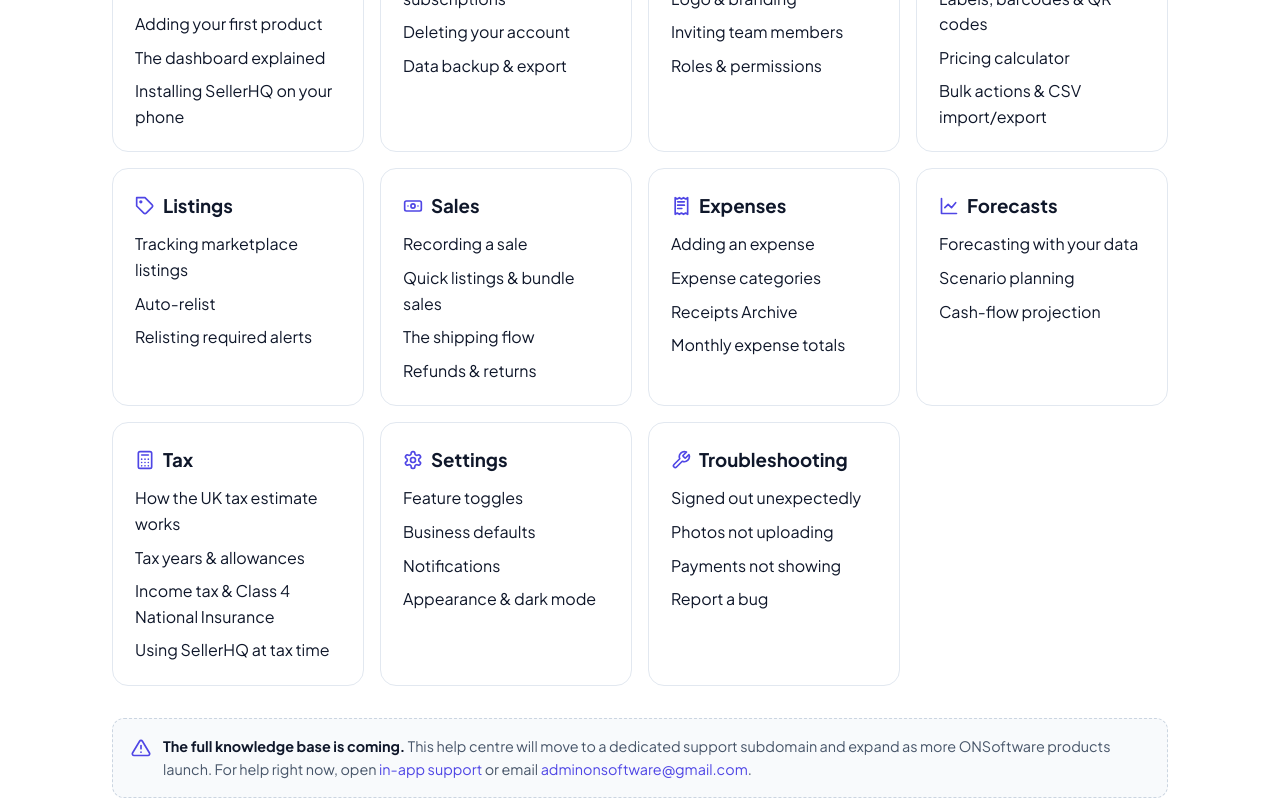
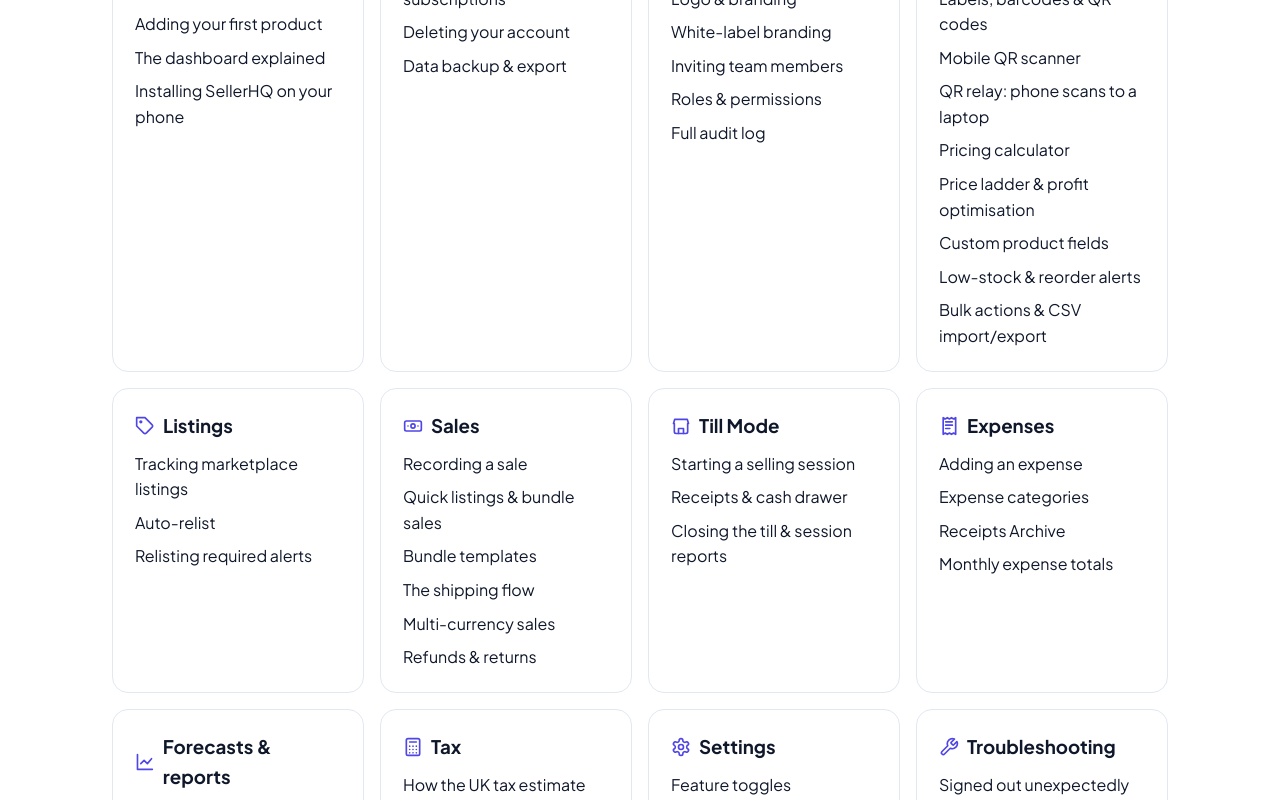
Before and after one commit to ONSoftware-Applications/ONSoftware, a React (Vite) app: page /support in a window 1280 px wide. Shown: the part 960-1760 px from the top of the page. Built offline with nearby package versions, Linux system fonts and the light colour scheme.

Commit message:
Big Update for SellerHQ applications

```diff
--- a/src/components/PricingTable.tsx
+++ b/src/components/PricingTable.tsx
@@ -39,11 +39,6 @@
                   {feature}
                 </li>
               ))}
-              {plan.planned?.map((feature) => (
-                <li className="ons-plan__soon" key={feature}>
-                  {feature}
-                </li>
-              ))}
             </ul>
 
             <a
--- a/src/lib/plans.ts
+++ b/src/lib/plans.ts
@@ -5,7 +5,6 @@
   monthlyPrice: number
   highlighted?: boolean
   available: string[]
-  planned?: string[]
 }
 
 export const ANNUAL_DISCOUNT = 0.05
@@ -87,12 +86,9 @@
       'Full audit log',
       'Accounting export',
       'QR relay: send phone scans to a laptop',
+      'Till Mode: full point-of-sale with sessions, receipts & cash drawer',
+      'White-label branding (your name, logo & colour)',
       'Priority support',
-    ],
-    planned: [
-      'Marketplace API integrations',
-      'API & webhooks',
-      'White-label branding',
     ],
   },
 ]
--- a/src/lib/support.ts
+++ b/src/lib/support.ts
@@ -41,8 +41,10 @@
       'Creating multiple businesses',
       'Business settings',
       'Logo & branding',
+      'White-label branding',
       'Inviting team members',
       'Roles & permissions',
+      'Full audit log',
     ],
   },
   {
@@ -53,7 +55,12 @@
       'Product statuses explained',
       'Photographing products',
       'Labels, barcodes & QR codes',
+      'Mobile QR scanner',
+      'QR relay: phone scans to a laptop',
       'Pricing calculator',
+      'Price ladder & profit optimisation',
+      'Custom product fields',
+      'Low-stock & reorder alerts',
       'Bulk actions & CSV import/export',
     ],
   },
@@ -74,8 +81,20 @@
     topics: [
       'Recording a sale',
       'Quick listings & bundle sales',
+      'Bundle templates',
       'The shipping flow',
+      'Multi-currency sales',
       'Refunds & returns',
+    ],
+  },
+  {
+    id: 'till',
+    label: 'Till Mode',
+    icon: 'store',
+    topics: [
+      'Starting a selling session',
+      'Receipts & cash drawer',
+      'Closing the till & session reports',
     ],
   },
   {
@@ -91,12 +110,14 @@
   },
   {
     id: 'forecasts',
-    label: 'Forecasts',
+    label: 'Forecasts & reports',
     icon: 'chart',
     topics: [
       'Forecasting with your data',
       'Scenario planning',
       'Cash-flow projection',
+      'P&L & inventory health reports',
+      'Stock ageing',
     ],
   },
   {
@@ -107,6 +128,8 @@
       'How the UK tax estimate works',
       'Tax years & allowances',
       'Income tax & Class 4 National Insurance',
+      'Quarterly deadlines & filing',
+      'Accounting export',
       'Using SellerHQ at tax time',
     ],
   },
--- a/src/pages/Home.tsx
+++ b/src/pages/Home.tsx
@@ -57,7 +57,7 @@
                 <strong>1</strong> live product
               </span>
               <span>
-                <strong>{future.length}</strong> in development
+                <strong>Free</strong> to start
               </span>
               <span>
                 <strong>UK</strong> based
--- a/src/pages/Pricing.tsx
+++ b/src/pages/Pricing.tsx
@@ -15,6 +15,11 @@
     question: 'Is there an annual discount?',
     answer:
       'Yes — choosing annual billing saves you 5% compared to paying monthly.',
+  },
+  {
+    question: 'Are all the listed features available today?',
+    answer:
+      'Yes. SellerHQ is feature-complete — every feature shown on a plan ships with that plan. There are no “coming soon” placeholders.',
   },
   {
     question: 'What happens if I cancel?',
--- a/src/pages/Products.tsx
+++ b/src/pages/Products.tsx
@@ -55,8 +55,8 @@
       <section className="ons-section">
         <div className="ons-container">
           <Cta
-            title="SellerHQ is live now"
-            text="The first ONSoftware application is ready. Manage inventory, sales, expenses and taxes in one place."
+            title="SellerHQ is finished and live"
+            text="The first ONSoftware application is feature-complete. Manage inventory, sales, expenses and taxes in one place — free to start."
           >
             <a className="ons-btn ons-btn--light ons-btn--lg" href={`${APP_URL}/register`}>
               Get started free →
--- a/src/pages/SellerHQ.tsx
+++ b/src/pages/SellerHQ.tsx
@@ -34,6 +34,10 @@
     text: 'Record single sales, quick listings and bundle sales, with fees, costs and profit per sale.',
   },
   {
+    title: 'Till Mode & point of sale',
+    text: 'A full point-of-sale with sessions, receipts and a cash drawer — built for markets, fairs and shop counters.',
+  },
+  {
     title: 'Listings & auto-relist',
     text: 'Keep an eye on your eBay, Vinted, Etsy and Depop listings, with auto-relist reminders.',
   },
@@ -50,12 +54,16 @@
     text: 'Predict future performance, plan scenarios and export P&L and stock-ageing reports.',
   },
   {
-    title: 'UK tax estimate',
-    text: 'Income tax and Class 4 National Insurance estimates per tax year, from your actual data.',
+    title: 'UK tax',
+    text: 'Income tax and Class 4 National Insurance estimates, with quarterly deadlines and filing on Pro.',
   },
   {
     title: 'Photos, QR & barcodes',
-    text: 'Compressed product photos, printable labels, QR codes and a mobile scanner for stock checks.',
+    text: 'Compressed product photos, printable labels, QR codes, a mobile scanner and QR relay to send phone scans to a laptop.',
+  },
+  {
+    title: 'Team & white-label',
+    text: '5 team seats with roles and a full audit log, plus white-label branding with your own name, logo and colour.',
   },
 ]
 
@@ -121,7 +129,12 @@
   {
     question: 'Can I use it with my team?',
     answer:
-      'Yes. The Business plan includes 5 team seats with roles (owner, admin, member), invite codes and an audit log.',
+      'Yes. The Business plan includes 5 team seats with roles (owner, admin, member), invite codes, an audit log and white-label branding.',
+  },
+  {
+    question: 'What is Till Mode?',
+    answer:
+      'Till Mode is SellerHQ’s point of sale, available on the Business plan. It gives you selling sessions, printed-style receipts and a cash drawer, so you can sell in person at markets, fairs or a shop counter.',
   },
   {
     question: 'Is my data secure?',
@@ -159,7 +172,7 @@
             <div className="ons-hero__proof">
               <span className="ons-badge ons-badge--live">
                 <span className="ons-badge__dot" aria-hidden="true" />
-                Live
+                Feature complete
               </span>
               <span>
                 Free to start
@@ -234,6 +247,10 @@
               It’s built for independent businesses and individuals, not
               enterprises. No bloat, no features you’ll never open — just the
               tools you need to manage, organise and grow.
+            </p>
+            <p>
+              SellerHQ is feature-complete. Everything on the pricing page is
+              available today — there’s nothing hidden behind a “coming soon”.
             </p>
           </div>
         </div>
--- a/src/pages/Support.tsx
+++ b/src/pages/Support.tsx
@@ -98,11 +98,12 @@
           <div className="ons-support-notice" style={{ marginTop: '32px' }}>
             <Icon name="alert" size={20} />
             <p>
-              <strong>The full knowledge base is coming.</strong> This help
-              centre will move to a dedicated support subdomain and expand as
-              more ONSoftware products launch. For help right now, open{' '}
+              <strong>Can’t find an answer?</strong> Open{' '}
               <a href={SUPPORT_LINKS.inAppSupport}>in-app support</a> or email{' '}
-              <a href={`mailto:${SUPPORT_LINKS.email}`}>{SUPPORT_LINKS.email}</a>.
+              <a href={`mailto:${SUPPORT_LINKS.email}`}>{SUPPORT_LINKS.email}</a>{' '}
+              and we’ll help you directly. New guides are added regularly, and
+              this help centre will move to a dedicated support subdomain as
+              ONSoftware grows.
             </p>
           </div>
         </div>
--- a/src/styles/site.css
+++ b/src/styles/site.css
@@ -904,19 +904,6 @@
   font-weight: 800;
 }
 
-.ons-plan__soon {
-  display: flex;
-  gap: 10px;
-  font-size: 0.9rem;
-  color: var(--ons-ink-faint);
-}
-
-.ons-plan__soon::before {
-  content: '◐';
-  flex-shrink: 0;
-  color: var(--ons-warning);
-}
-
 /* ── FAQ ─────────────────────────────────────────────────────── */
 .ons-faq {
   max-width: 720px;
```
